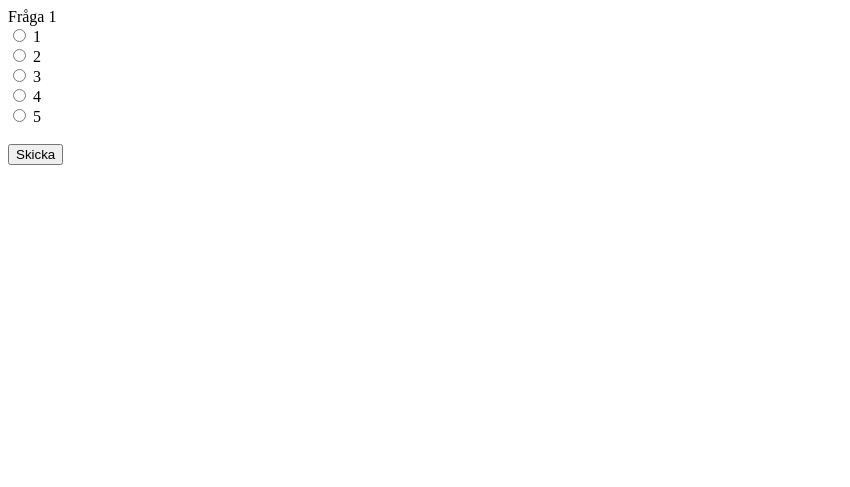
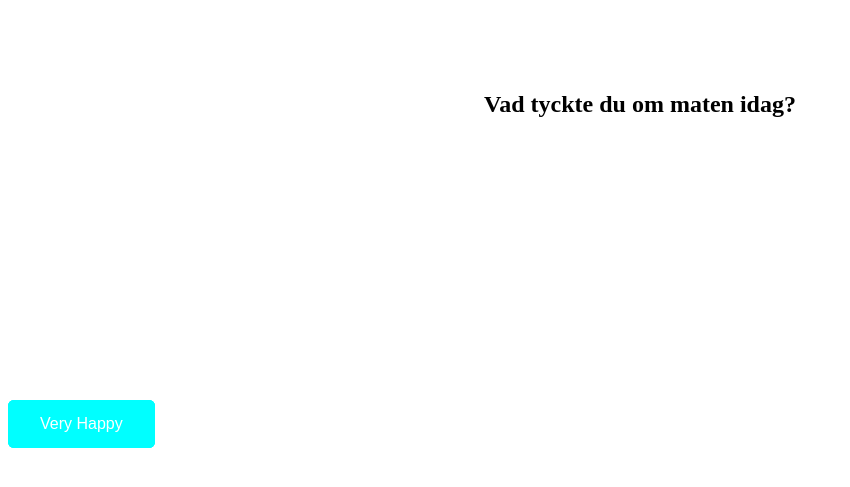
Before and after one commit to AndreN97/HappyorNot, a PHP site: page /questions.php in a window 1280 px wide. Shown: the top 487 px of the page, without its empty margins (0-850 px from the left). Run offline with PHP 8.4, Linux system fonts and the light colour scheme.

Commit message:
Början på sidans gränssnitt

```diff
--- a/questions.php
+++ b/questions.php
@@ -1,23 +1,22 @@
 <!DOCTYPE HTML>
 <html lang="en">
 <head>
+    <link rel="stylesheet" type="text/css" href="style.css">
     <meta http-equiv="Content-Type" content="text/html;charset=UTF-8">
     <title>Document</title>
 </head>
+    <header>
+        <h2>Vad tyckte du om maten idag?</h2>
+    </header>
     <body>
-        <form class="question1" name="happyornot" action="result.php" method="post">
-            <label>Fråga 1</label><br>
-            <input type="radio" name="qOne" id="q1a1" value="one">
-            <label for="q1a1">1</label><br>
-            <input type="radio" name="qOne" id="q1a2" value="two">
-            <label for="q1a2">2</label><br>
-            <input type="radio" name="qOne" id="q1a3" value="three">
-            <label for="q1a3">3</label><br>
-            <input type="radio" name="qOne" id="q1a4" value="four">
-            <label for="q1a4">4</label><br>
-            <input type="radio" name="qOne" id="q1a5" value="five">
-            <label for="q1a5">5</label><br><br>
-            <input type="submit" value="Skicka" />
-        </form>
+        <div id="wrapper1">
+            <button class="button button3 button:hover">Very Happy</button>
+        </div>
+        <div id="wrapper2">
+            <button class="button button3 button:hover">Very Happy</button>
+        </div>
+        <div id="wrapper3">
+            <button class="button button3 button:hover">Very Happy</button>
+        </div>
     </body>
 </html>
--- a/style.css
+++ b/style.css
@@ -1,13 +1,42 @@
-<<<<<<< HEAD
-asdf
-asfasdfasdf
-asdf
-as
-dfa
-sdf
-asdasdasd
-=======
-asdfa
-asdfasdf
-asdfasdf
->>>>>>> origin/master
+button {
+    border: none;
+    color: white;
+    padding: 15px 32px;
+    text-align: center;
+    text-decoration: none;
+    display: inline-block;
+    font-size: 16px;
+    cursor: pointer;
+    -webkit-transition-duration: 0.4s;
+    transition-duration: 0.4s;
+    position: absolute;
+    top: 50%;
+    border-radius: 6px;
+}
+
+.button3 {
+    background-color: aqua;
+}
+
+.button:hover {
+    background-color: darkblue;
+    color: white;
+}
+.wrapper1 {
+    text-align: center;
+    float: left;
+}
+.wrapper2 {
+    text-align: center;
+}
+.wrapper3 {
+    text-align: center;
+    float: left;
+}
+
+
+
+header {
+    padding: 5%;
+    text-align: center;
+}
```
